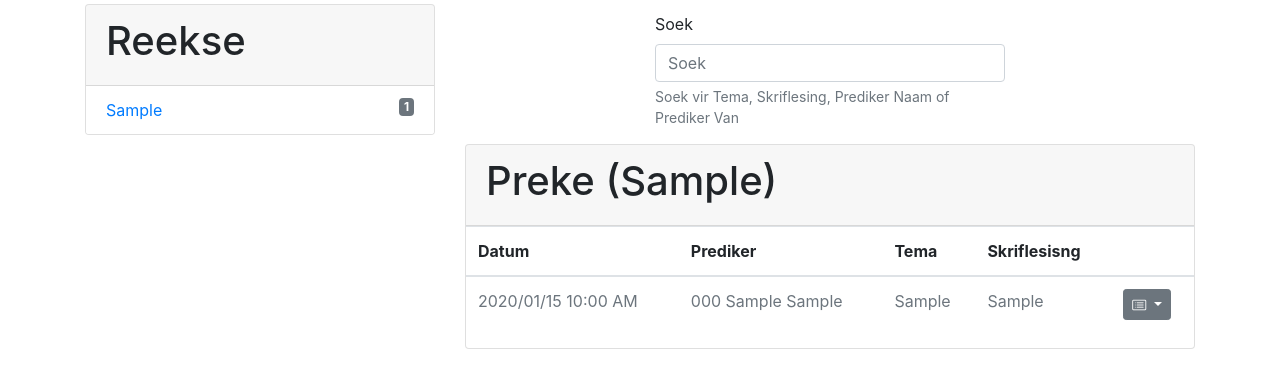
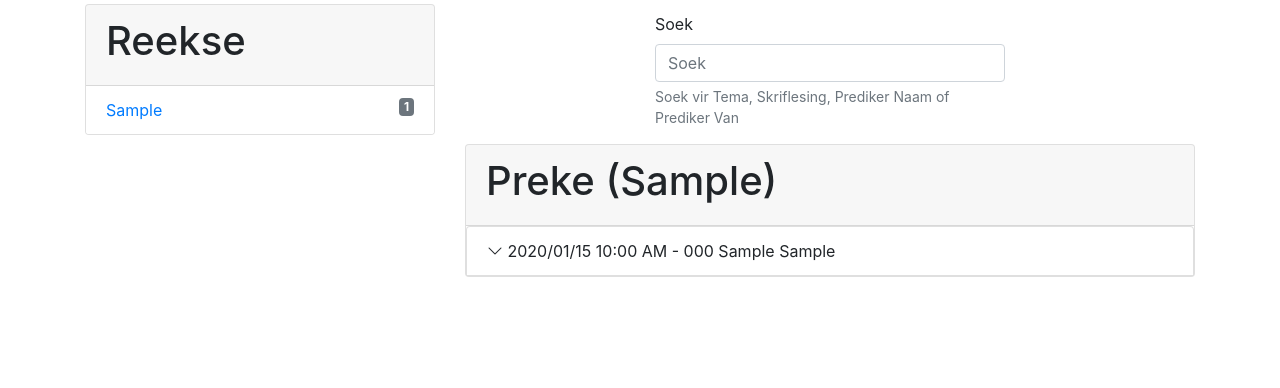
Before and after one commit to MrTwister96/special-broccoli, a Django app: page /gemeente/1/ in a window 1280 px wide. Shown: the part 56-444 px from the top of the page. Run offline with Django 3.2, Linux system fonts and the light colour scheme; tables that the repository leaves empty hold one stand-in row (values such as "Sample post"); some libraries are stand-ins or nearby versions.

Commit message:
Updated Gemeente View to display better on all devices

```diff
--- a/genesis/frontend/templates/general/gemeente_view.html
+++ b/genesis/frontend/templates/general/gemeente_view.html
@@ -69,49 +69,39 @@
             <div class="card-header">
                 <h1>Preke ({{ context.gemeente.naam }})</h1>
             </div>
-
-            <div class="table-responsive">
-                <table class="table">
-                    <thead>
-                        <tr>
-                            <th scope="col">Datum</th>
-                            <th scope="col">Prediker</th>
-                            <th scope="col">Tema</th>
-                            <th scope="col">Skriflesisng</th>
-                            <th scope="col"></th>
-                        </tr>
-                    </thead>
-                    <tbody>
-                        {% for preek in context.preke.object_list %}
-                        <tr class="text-muted">
-                            <td>{{ preek.datum|date:"Y/m/d" }} {{ preek.datum|time:"G:i A" }}</td>
-                            <td>{{ preek.prediker.titel }} {{ preek.prediker.naam }} {{ preek.prediker.van }}</td>
-                            <td>{{ preek.tema }}</td>
-                            <td>{{ preek.skriflesing }}</td>
-                            <td>
-                                <div class="dropdown">
-                                    <button class="btn btn-secondary btn-sm dropdown-toggle" type="button" id="dropdownMenuButton" data-toggle="dropdown" aria-haspopup="true" aria-expanded="false">
-                                        <i class="bi bi-card-list"></i>
-                                    </button>
-                                    <div class="dropdown-menu" aria-labelledby="dropdownMenuButton">
-                                        <a class="dropdown-item" href="{{ preek.audio_file.url }}" download="{{ preek.tema }}">Download</a>
-                                        <a class="dropdown-item" href="{{ preek.audio_file.url }}" target="_blank">Luister</a>
-                                    </div>
-                                </div>
-                            </td>
-                        </tr>
-                        {% empty %}
-                        <tr class="lead text-center">
-                            <td colspan="5">Geen Preke</td>
-                        </tr>
-                        {% endfor %}
-                    </tbody>
-                </table>
-            </div>
+            <ul class="list-group">
+                {% for preek in context.preke.object_list %}
+                <li class="list-group-item" data-toggle="collapse" data-target="#preek{{preek.id}}" aria-expanded="false" aria-controls="preek{{preek.id}}" style="cursor: pointer;">
+                    <i class="bi bi-chevron-down"></i> {{ preek.datum|date:"Y/m/d" }} {{ preek.datum|time:"G:i A" }} - {{ preek.prediker.titel }} {{ preek.prediker.naam }} {{ preek.prediker.van }}
+                </li>
+                <div class="collapse" id="preek{{preek.id}}">
+                    <div class="card card-body">
+                        <div class="mx-2 row justify-items">
+                            <p>Tema: {{ preek.tema }}</p>
+                        </div>
+                        <div class="mx-2 row">
+                            <p>Skriflesing: {{ preek.skriflesing }}</p>
+                        </div>
 
 
+                        <div class="row">
+                            <div class="col text-center">
+                                <a class="btn btn-success" href="{{ preek.audio_file.url }}" download="{{ preek.tema }}">Download</a>
+                            </div>
+                            <div class="col text-center">
+                                <a class="btn btn-secondary" href="{{ preek.audio_file.url }}" target="_blank">Luister</a>
+                            </div>
+                        </div>
 
 
+                    </div>
+                </div>
+                {% empty %}
+                <div class="my-1 lead text-center">
+                    <p>Geen Preke</p>
+                </div>
+                {% endfor %}
+            </ul>
         </div>
         {% if context.preke.paginator.num_pages > 1 %}
         <div class="row justify-content-end mt-3">
@@ -135,6 +125,24 @@
     </div>
 </div>
 
+<script>
+    $(".list-group-item").click(function() {
+        if (this.childNodes[1].classList.contains("bi-chevron-down")) {
+            this.childNodes[1].classList.remove("bi-chevron-down");
+            this.childNodes[1].classList.add("bi-chevron-up");
+        } else {
+            this.childNodes[1].classList.remove("bi-chevron-up");
+            this.childNodes[1].classList.add("bi-chevron-down");
+        }
+
+        if (this.classList.contains("active")) {
+            this.classList.remove("active");
+        } else {
+            this.classList.add("active");
+        }
+    })
+</script>
+
 
 
 {% endblock content %}
--- a/genesis/genesis/settings.py
+++ b/genesis/genesis/settings.py
@@ -26,7 +26,7 @@ SECRET_KEY = '9*81a)q(k6039+&6647jl%4wq_w#2)4(pdz=o$5zz5z55p9o$g'
 # SECURITY WARNING: don't run with debug turned on in production!
 DEBUG = True
 
-ALLOWED_HOSTS = []
+ALLOWED_HOSTS = ['*']
 
 
 # Application definition
```
